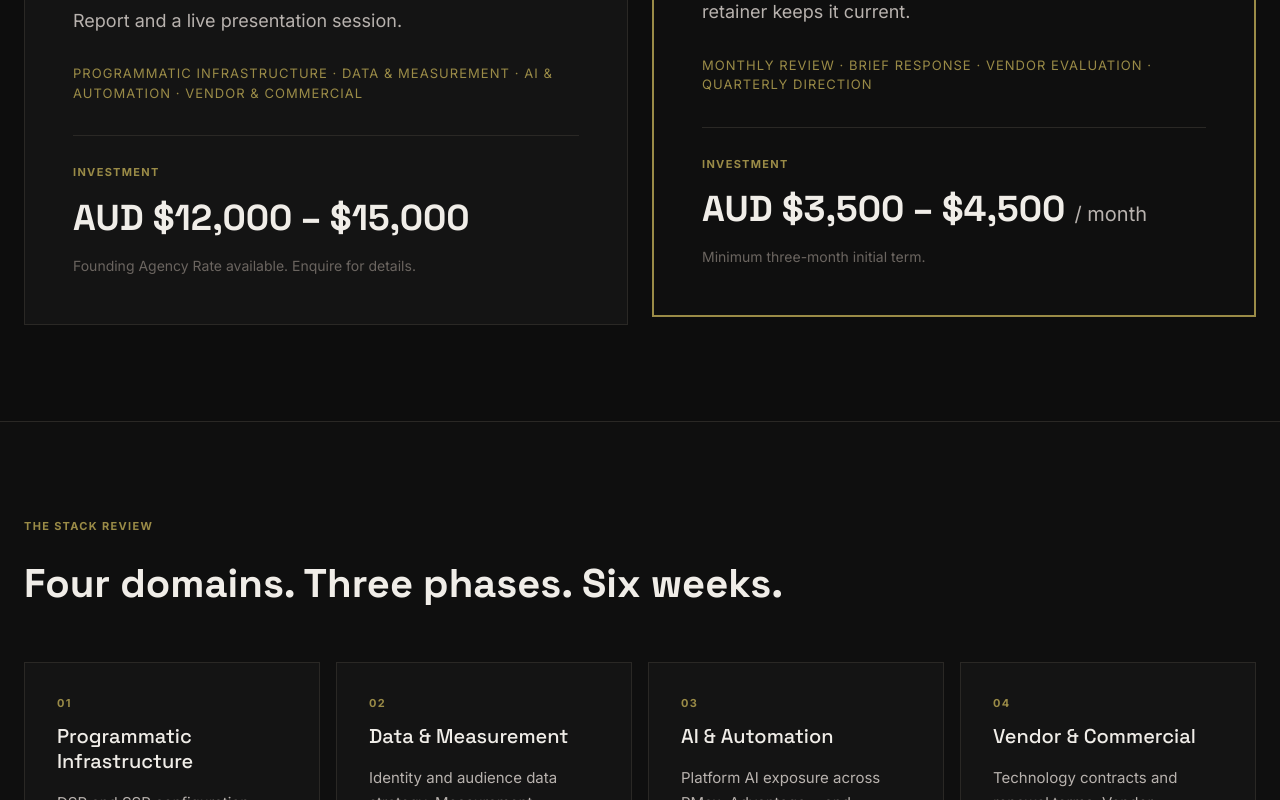
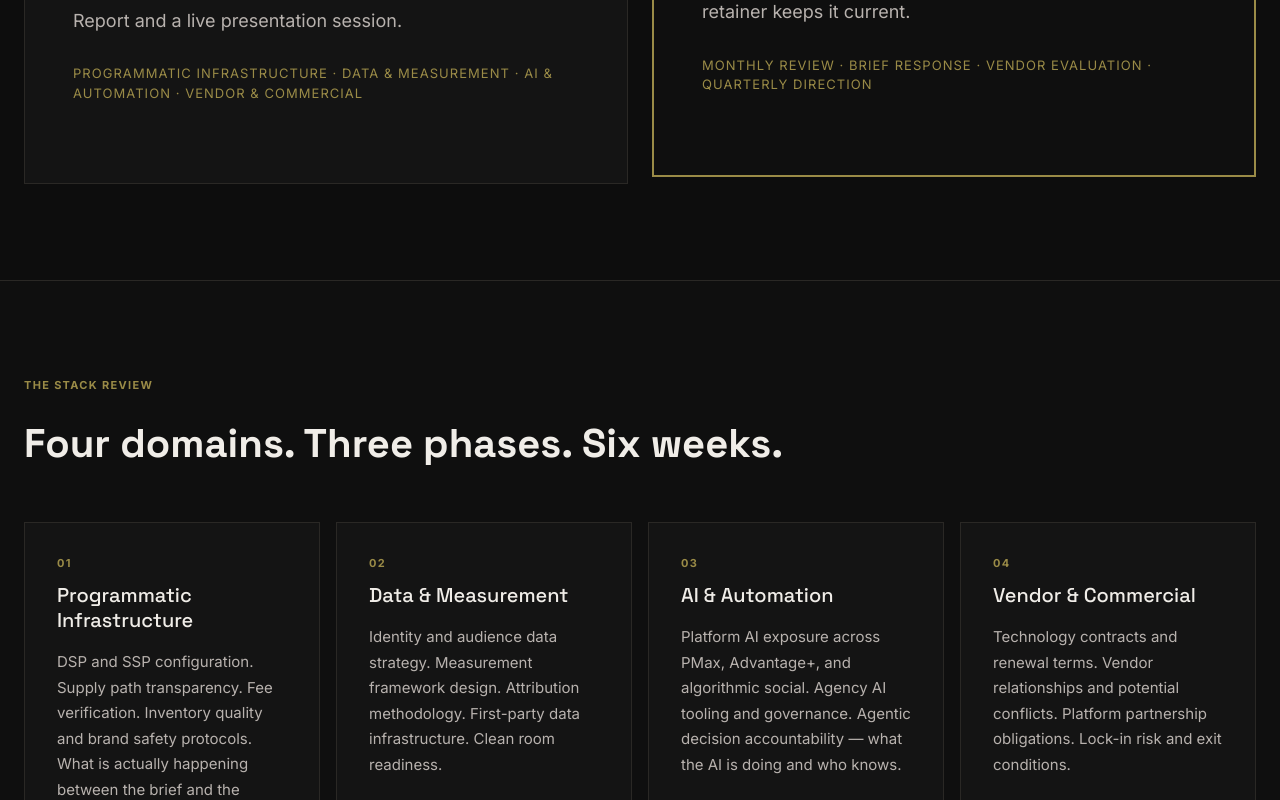
Before and after one commit to andrewgilbert870-jpg/systems-that-decide, a Next.js app: page /the-agency-stack in a window 1280 px wide. Shown: the part 1920-2720 px from the top of the page. Built offline with nearby package versions, Linux system fonts and the light colour scheme.

Commit message:
Fix role dates; remove pricing from product pages

```diff
--- a/app/leadership/page.tsx
+++ b/app/leadership/page.tsx
@@ -29,13 +29,13 @@ const roles = [
   {
     role: 'Vice President, Advertising',
     company: 'Afterpay / Block',
-    format: '2020–2024 · Retail Media · Payments-Led Advertising',
+    format: '2025–2026 · Retail Media · Payments-Led Advertising',
     body: "Built Block’s first global media network out of ANZ. Responsible for commercial, product, audience, integrations, and supply strategy across Afterpay, Cash App, and Square. The network became the model for Block’s global advertising expansion. Started from zero. Built to a market-leading retail media operation.",
   },
   {
     role: 'Director of Commercial & Solutions',
     company: 'Yahoo',
-    format: '2019–2020 · Programmatic · Platform Operations',
+    format: '2019–2025 · Programmatic · Platform Operations',
     body: "Led commercial and platform solutions across Yahoo’s DSP and SSP technology in ANZ and SEA. Go-to-market, sales enablement, and product strategy developed alongside global counterparts. Delivered 2,550% revenue growth from the time of joining through to 2025.",
   },
   {
--- a/app/the-agency-stack/page.tsx
+++ b/app/the-agency-stack/page.tsx
@@ -315,35 +315,6 @@ export default function TheAgencyStackPage() {
                 >
                   Programmatic Infrastructure · Data & Measurement · AI & Automation · Vendor & Commercial
                 </p>
-                <div
-                  style={{
-                    borderTop: '1px solid #2A2825',
-                    paddingTop: '28px',
-                    marginTop: '4px',
-                  }}
-                >
-                  <p style={{ ...S.label, marginBottom: '10px' }}>Investment</p>
-                  <p
-                    style={{
-                      fontFamily: 'var(--font-playfair)',
-                      fontWeight: 700,
-                      fontSize: '36px',
-                      color: '#F0EDE8',
-                      marginBottom: '10px',
-                    }}
-                  >
-                    AUD $12,000 – $15,000
-                  </p>
-                  <p
-                    style={{
-                      fontFamily: 'var(--font-inter)',
-                      fontSize: '14px',
-                      color: '#6B6560',
-                    }}
-                  >
-                    Founding Agency Rate available. Enquire for details.
-                  </p>
-                </div>
               </div>
             </FadeUp>
 
@@ -386,45 +357,6 @@ export default function TheAgencyStackPage() {
                 >
                   Monthly Review · Brief Response · Vendor Evaluation · Quarterly Direction
                 </p>
-                <div
-                  style={{
-                    borderTop: '1px solid #2A2825',
-                    paddingTop: '28px',
-                    marginTop: '4px',
-                  }}
-                >
-                  <p style={{ ...S.label, marginBottom: '10px' }}>Investment</p>
-                  <p
-                    style={{
-                      fontFamily: 'var(--font-playfair)',
-                      fontWeight: 700,
-                      fontSize: '36px',
-                      color: '#F0EDE8',
-                      marginBottom: '10px',
-                    }}
-                  >
-                    AUD $3,500 – $4,500{' '}
-                    <span
-                      style={{
-                        fontFamily: 'var(--font-inter)',
-                        fontWeight: 400,
-                        fontSize: '20px',
-                        color: '#B8B2AE',
-                      }}
-                    >
-                      / month
-                    </span>
-                  </p>
-                  <p
-                    style={{
-                      fontFamily: 'var(--font-inter)',
-                      fontSize: '14px',
-                      color: '#6B6560',
-                    }}
-                  >
-                    Minimum three-month initial term.
-                  </p>
-                </div>
               </div>
             </FadeUp>
           </div>
@@ -775,7 +707,7 @@ export default function TheAgencyStackPage() {
         </div>
       </section>
 
-      {/* Section 8: Investment */}
+      {/* Section 8: CTA */}
       <section
         style={{
           background: '#0D0D0D',
@@ -784,171 +716,6 @@ export default function TheAgencyStackPage() {
         }}
       >
         <div style={{ maxWidth: '1280px', margin: '0 auto', padding: '0 24px' }}>
-          <FadeUp>
-            <p style={{ ...S.label, marginBottom: '20px' }}>Investment</p>
-          </FadeUp>
-          <FadeUp delay={0.08}>
-            <h2
-              style={{
-                fontFamily: 'var(--font-playfair)',
-                fontWeight: 700,
-                fontSize: 'clamp(28px, 4vw, 40px)',
-                color: '#F0EDE8',
-                marginBottom: '48px',
-              }}
-            >
-              Pricing.
-            </h2>
-          </FadeUp>
-
-          <div
-            style={{
-              display: 'grid',
-              gridTemplateColumns: 'repeat(auto-fit, minmax(min(100%, 360px), 1fr))',
-              gap: '24px',
-              marginBottom: '40px',
-            }}
-          >
-            {/* Stack Review pricing */}
-            <FadeUp delay={0.1}>
-              <div
-                style={{
-                  background: '#141414',
-                  border: '1px solid #2A2825',
-                  borderTop: '3px solid #9A8B47',
-                  padding: '36px',
-                }}
-              >
-                <p style={{ ...S.label, marginBottom: '20px' }}>The Stack Review</p>
-                <div style={{ display: 'flex', gap: '32px', marginBottom: '8px' }}>
-                  <div>
-                    <p
-                      style={{
-                        fontFamily: 'var(--font-inter)',
-                        fontSize: '15px',
-                        color: '#B8B2AE',
-                        marginBottom: '4px',
-                      }}
-                    >
-                      Standard
-                    </p>
-                    <p
-                      style={{
-                        fontFamily: 'var(--font-playfair)',
-                        fontWeight: 700,
-                        fontSize: '28px',
-                        color: '#F0EDE8',
-                      }}
-                    >
-                      AUD $12,000
-                    </p>
-                  </div>
-                  <div>
-                    <p
-                      style={{
-                        fontFamily: 'var(--font-inter)',
-                        fontSize: '15px',
-                        color: '#B8B2AE',
-                        marginBottom: '4px',
-                      }}
-                    >
-                      Complex
-                    </p>
-                    <p
-                      style={{
-                        fontFamily: 'var(--font-playfair)',
-                        fontWeight: 700,
-                        fontSize: '28px',
-                        color: '#F0EDE8',
-                      }}
-                    >
-                      AUD $15,000
-                    </p>
-                  </div>
-                </div>
-                <p
-                  style={{
-                    fontFamily: 'var(--font-inter)',
-                    fontSize: '15px',
-                    color: '#6B6560',
-                    fontStyle: 'italic',
-                    lineHeight: 1.6,
-                    marginTop: '20px',
-                    marginBottom: '20px',
-                  }}
-                >
-                  Standard for agencies up to approximately $5M in managed media spend. Complex for
-                  larger or multi-platform programmatic operations.
-                </p>
-                <div
-                  style={{
-                    background: 'rgba(154,139,71,0.08)',
-                    borderLeft: '3px solid #9A8B47',
-                    padding: '16px 20px',
-                  }}
-                >
-                  <p
-                    style={{
-                      fontFamily: 'var(--font-inter)',
-                      fontSize: '16px',
-                      color: '#9A8B47',
-                      lineHeight: 1.5,
-                    }}
-                  >
-                    Founding Agency Rate: AUD $8,000 — available to the first three agencies to
-                    engage.
-                  </p>
-                </div>
-              </div>
-            </FadeUp>
-
-            {/* Retainer pricing */}
-            <FadeUp delay={0.16}>
-              <div
-                style={{
-                  background: '#141414',
-                  border: '1px solid #2A2825',
-                  borderTop: '3px solid #9A8B47',
-                  padding: '36px',
-                }}
-              >
-                <p style={{ ...S.label, marginBottom: '20px' }}>The Technology Retainer</p>
-                <p
-                  style={{
-                    fontFamily: 'var(--font-playfair)',
-                    fontWeight: 700,
-                    fontSize: '28px',
-                    color: '#F0EDE8',
-                    marginBottom: '8px',
-                  }}
-                >
-                  AUD $3,500 – $4,500{' '}
-                  <span
-                    style={{
-                      fontFamily: 'var(--font-inter)',
-                      fontWeight: 400,
-                      fontSize: '18px',
-                      color: '#B8B2AE',
-                    }}
-                  >
-                    / month
-                  </span>
-                </p>
-                <p
-                  style={{
-                    fontFamily: 'var(--font-inter)',
-                    fontSize: '15px',
-                    color: '#6B6560',
-                    lineHeight: 1.6,
-                    marginTop: '12px',
-                  }}
-                >
-                  Minimum three-month initial term. Monthly in advance.
-                </p>
-              </div>
-            </FadeUp>
-          </div>
-
           <FadeUp>
             <Link href="/enquire" className="btn-primary">
               Enquire About The Agency Stack
--- a/app/the-systems-audit/page.tsx
+++ b/app/the-systems-audit/page.tsx
@@ -737,7 +737,7 @@ export default function TheSystemsAuditPage() {
         </div>
       </section>
 
-      {/* Section 8: Investment */}
+      {/* Section 8: CTA */}
       <section
         style={{
           background: '#0D0D0D',
@@ -747,28 +747,6 @@ export default function TheSystemsAuditPage() {
       >
         <div style={{ maxWidth: '1280px', margin: '0 auto', padding: '0 24px' }}>
           <FadeUp>
-            <p style={{ ...S.label, marginBottom: '20px' }}>Investment</p>
-          </FadeUp>
-          <FadeUp delay={0.08}>
-            <h2
-              style={{
-                fontFamily: 'var(--font-playfair)',
-                fontWeight: 700,
-                fontSize: 'clamp(28px, 4vw, 40px)',
-                color: '#F0EDE8',
-                marginBottom: '20px',
-              }}
-            >
-              Pricing.
-            </h2>
-          </FadeUp>
-          <FadeUp delay={0.12}>
-            <p style={{ ...S.body, maxWidth: '640px', marginBottom: '48px' }}>
-              The Systems Audit is priced on engagement scope. Pricing is confirmed at intake
-              following a scoping conversation.
-            </p>
-          </FadeUp>
-          <FadeUp delay={0.16}>
             <div
               style={{
                 background: '#141414',
@@ -787,8 +765,7 @@ export default function TheSystemsAuditPage() {
                   marginBottom: '28px',
                 }}
               >
-                Enquire to confirm scope and pricing. The first conversation is a scoping call — no
-                commitment required.
+                The first conversation is a scoping call. No commitment required.
               </p>
               <Link href="/enquire" className="btn-primary">
                 Start a Conversation
```
